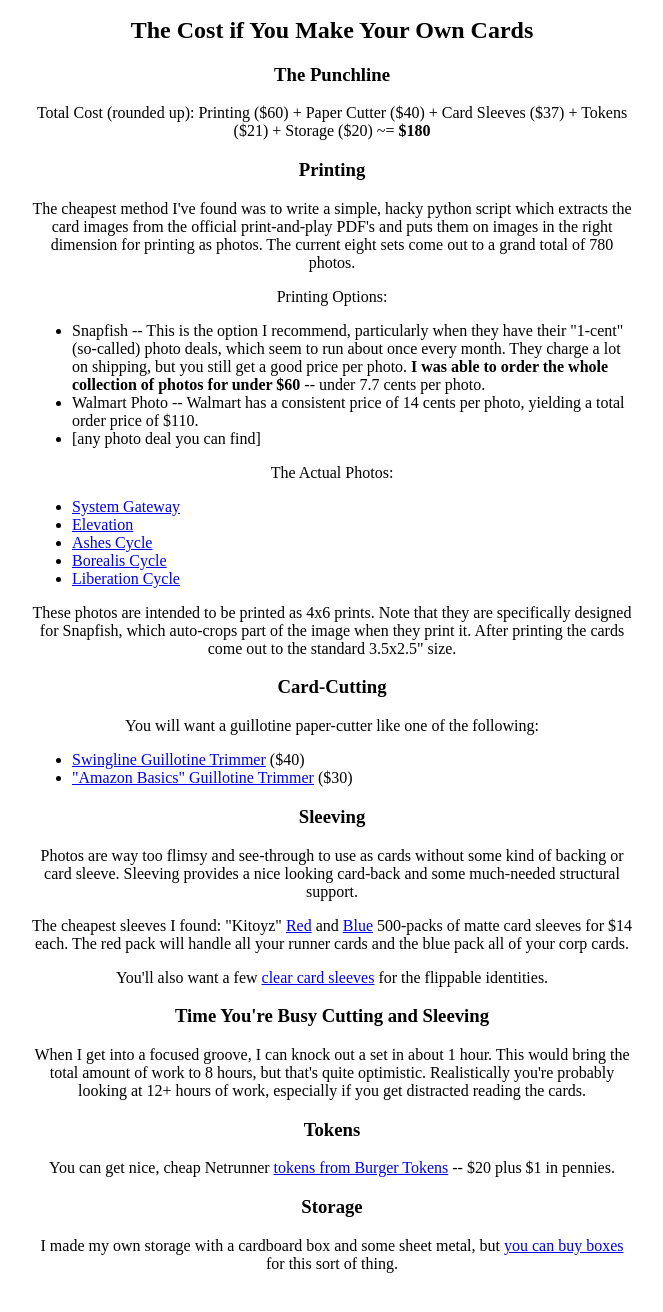
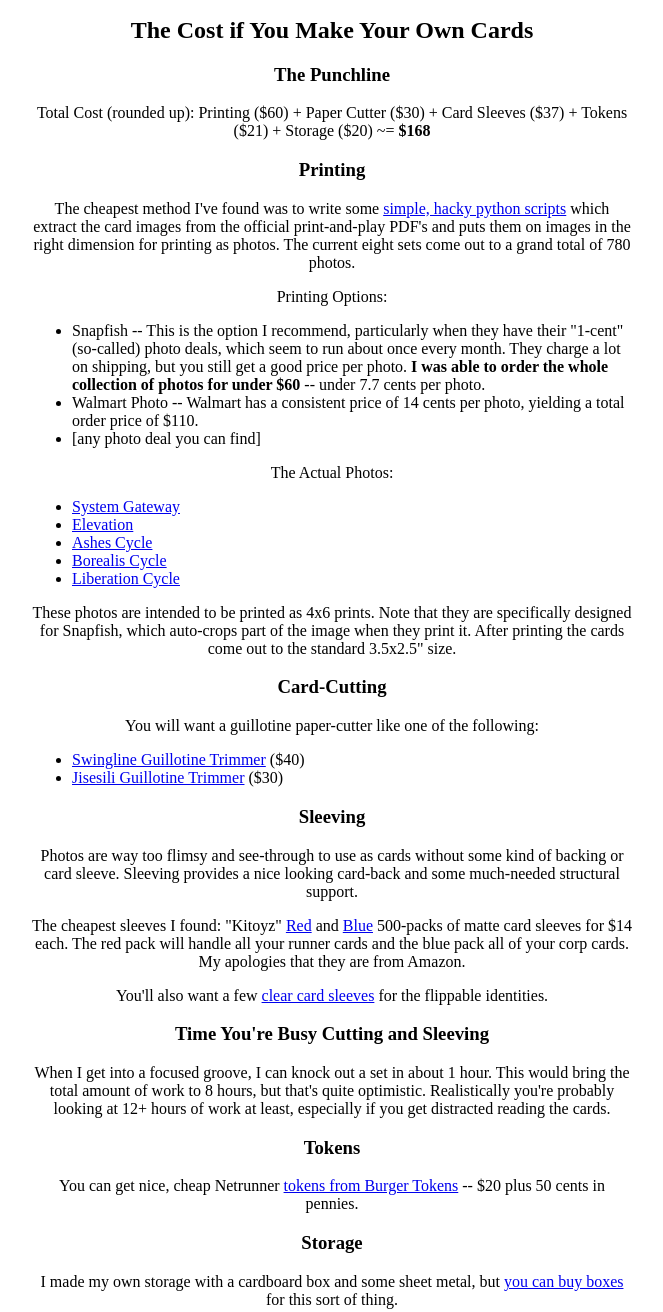
Before and after one commit to cheapnetrunner/cheapnetrunner.github.io, a plain HTML site: page index.html in a window 1280 px wide. Shown: the part 440-1752 px from the top of the page, without its empty margins (308-971 px from the left). Drawn offline with Linux system fonts and the light colour scheme.

Commit message:
New links, better prices

```diff
--- a/index.html
+++ b/index.html
@@ -14,7 +14,7 @@
 <div style="max-width: 600px; display: inline-block;">
     <h1>Cheap Print-and-Play (PnP) Netrunner</h1>
 
-    <p>[Page last updated 05/08/2025]</p>
+    <p>[Page last updated 05/15/2025]</p>
 
     <p>You may have heard about <a href="https://nullsignal.games/">Null Signal Games (NSG)</a>, the non-profit that rebooted Android Netrunner after <a href="https://www.fantasyflightgames.com">Fantasy Flight Games (FFG)</a> stopped printing new sets. Null Signal Games releases all of their card art free for people to print their own copies. This document contains helpful links and a price breakdown for how much time and money it would cost for you to make your own sets!
     </p>
@@ -35,11 +35,11 @@
 
     <h3>The Punchline</h3>
 
-    <p>Total Cost (rounded up): Printing ($60) + Paper Cutter ($40) + Card Sleeves ($37) + Tokens ($21) + Storage ($20) ~= <strong>$180</strong></p>
+    <p>Total Cost (rounded up): Printing ($60) + Paper Cutter ($30) + Card Sleeves ($37) + Tokens ($21) + Storage ($20) ~= <strong>$168</strong></p>
 
     <h3>Printing</h3>
 
-    <p>The cheapest method I've found was to write a simple, hacky python script which extracts the card images from the official print-and-play PDF's and puts them on images in the right dimension for printing as photos. The current eight sets come out to a grand total of 780 photos.</p>
+    <p>The cheapest method I've found was to write some <a href="https://github.com/cheapnetrunner/photo-code">simple, hacky python scripts</a> which extract the card images from the official print-and-play PDF's and puts them on images in the right dimension for printing as photos. The current eight sets come out to a grand total of 780 photos.</p>
 
     <p>Printing Options:</p>
     <ul>
@@ -64,25 +64,25 @@
 
     <p>You will want a guillotine paper-cutter like one of the following:</p>
     <ul>
-        <li><a href="https://www.ebay.com/sch/i.html?_nkw=swingline+classiccut+12%22+lite+guillotine+trimmer">Swingline Guillotine Trimmer</a> ($40)</li>
-        <li><a href="https://www.amazon.com/Amazon-Basics-Guillotine-Heavy-Duty-10-Sheet/dp/B07LFHSRNB">"Amazon Basics" Guillotine Trimmer</a> ($30)</li>
+        <li><a href="https://www.walmart.com/ip/Swingline-ClassicCut-Lite-Guillotine-Trimmer-12-Cut-Length-10-Sheet-Capacity/14916713">Swingline Guillotine Trimmer</a> ($40)</li>
+        <li><a href="https://www.walmart.com/ip/Paper-Cutter-12-Cut-Length-Paper-Trimmer-Guillotine-Trimmer-12-sheet-Capacity-Paper-Cutting-Board-Heavy-Duty-Guillotine-Paper-Cutters-Trimmers-Cardst/5452640179">Jisesili Guillotine Trimmer</a> ($30)</li>
     </ul>
 
     <h3>Sleeving</h3>
 
     <p>Photos are way too flimsy and see-through to use as cards without some kind of backing or card sleeve. Sleeving provides a nice looking card-back and some much-needed structural support.</p>
 
-    <p>The cheapest sleeves I found: "Kitoyz" <a href="https://www.amazon.com/Sleeves-Trading-Protectors-Compatible-Baseball/dp/B0CBT816N8?th=1">Red</a> and <a href="https://www.amazon.com/Sleeves-Trading-Protectors-Compatible-Baseball/dp/B0CBT792L8?th=1">Blue</a> 500-packs of matte card sleeves for $14 each. The red pack will handle all your runner cards and the blue pack all of your corp cards.</p>
+    <p>The cheapest sleeves I found: "Kitoyz" <a href="https://www.amazon.com/Sleeves-Trading-Protectors-Compatible-Baseball/dp/B0CBT816N8?th=1">Red</a> and <a href="https://www.amazon.com/Sleeves-Trading-Protectors-Compatible-Baseball/dp/B0CBT792L8?th=1">Blue</a> 500-packs of matte card sleeves for $14 each. The red pack will handle all your runner cards and the blue pack all of your corp cards. My apologies that they are from Amazon.</p>
 
     <p>You'll also want a few <a href="https://www.ebay.com/sch/i.html?_nkw=100+clear+card+sleeves">clear card sleeves</a> for the flippable identities.</p>
 
     <h3>Time You're Busy Cutting and Sleeving</h3>
 
-    <p>When I get into a focused groove, I can knock out a set in about 1 hour. This would bring the total amount of work to 8 hours, but that's quite optimistic. Realistically you're probably looking at 12+ hours of work, especially if you get distracted reading the cards.</p>
+    <p>When I get into a focused groove, I can knock out a set in about 1 hour. This would bring the total amount of work to 8 hours, but that's quite optimistic. Realistically you're probably looking at 12+ hours of work at least, especially if you get distracted reading the cards.</p>
 
     <h3>Tokens</h3>
 
-    <p>You can get nice, cheap Netrunner <a href="https://burgertokens.com/products/netrunner-tokens">tokens from Burger Tokens</a> -- $20 plus $1 in pennies.</p>
+    <p>You can get nice, cheap Netrunner <a href="https://burgertokens.com/products/netrunner-tokens">tokens from Burger Tokens</a> -- $20 plus 50 cents in pennies.</p>
 
     <h3>Storage</h3>
 
```
